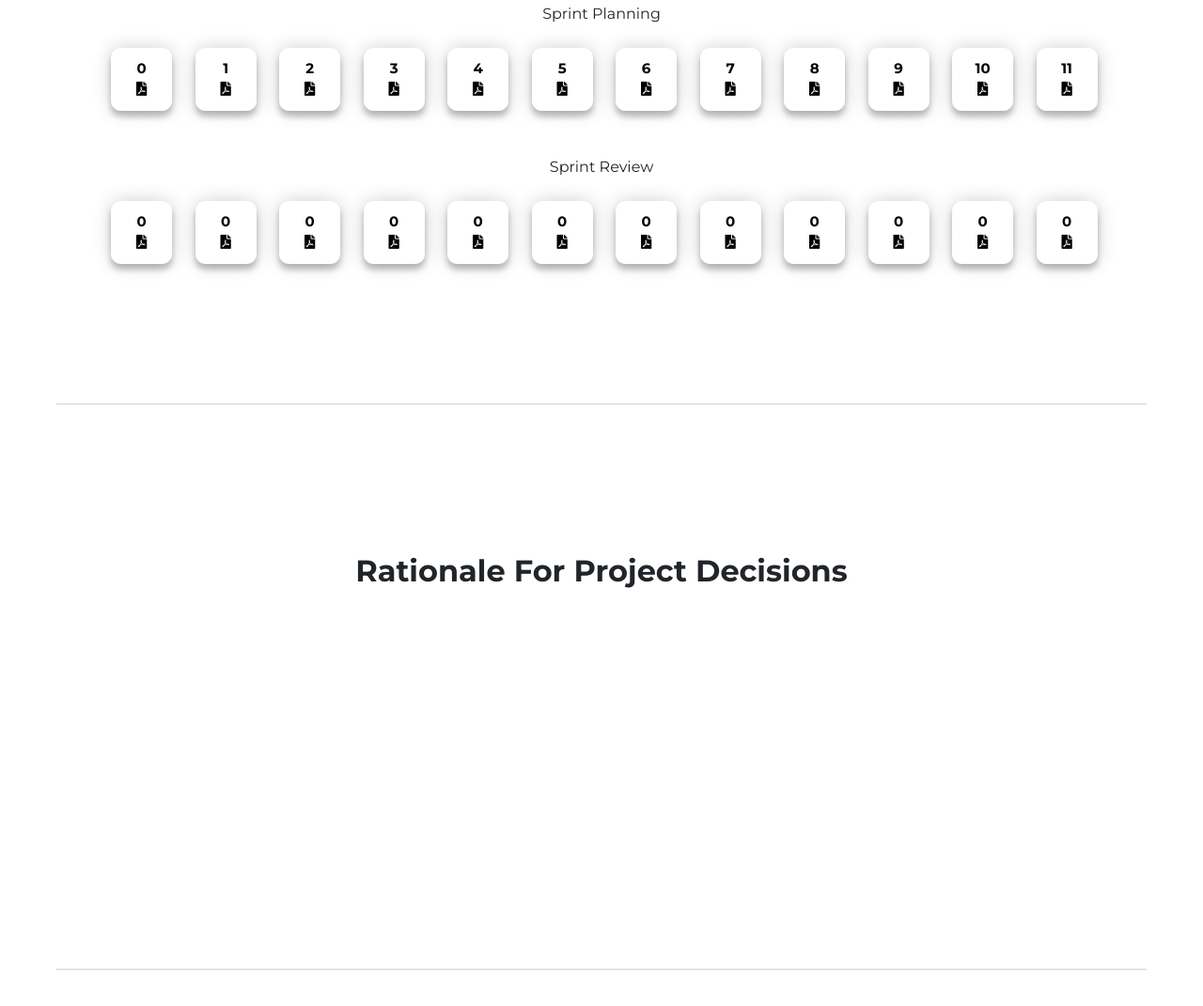
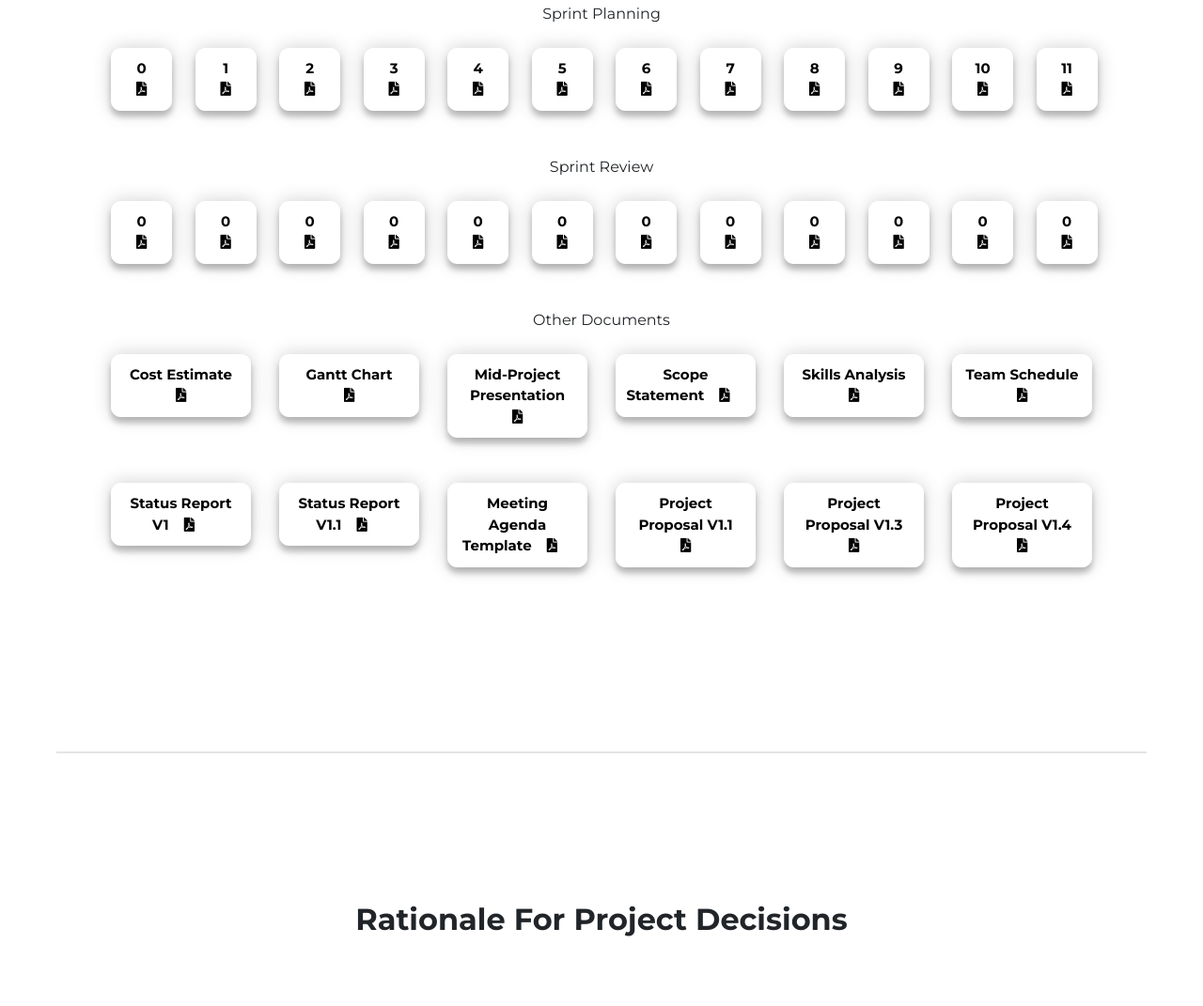
Before and after one commit to tristankells/r-d-portfolio, a plain HTML site: page index.html in a window 1280 px wide. Shown: the part 1246-2317 px from the top of the page at 94% size. Drawn offline with Linux system fonts and the light colour scheme.

Commit message:
Added planning documents

```diff
--- a/index.html
+++ b/index.html
@@ -142,6 +142,36 @@
               <div class="col-lg-1"><a href="./documents/Sprint_Docs/Sprint_Review/sprint_11_review.pdf"><button class="btn-doc-small">0<i
                       class="px-3 fas fa-file-pdf"></i></button></a></div>
             </div>
+
+            <div class="pb-4 pt-5">Other Documents</div>
+            <div class="row">
+              <div class="col-lg-2"><a href="./documents/Planning/cost-estimate-v1.xlsx"><button class="btn-doc-small">Cost Estimate<i
+                      class="px-3 fas fa-file-pdf"></i></button></a></div>
+              <div class="col-lg-2"><a href="./documents/Planning/gantt-chart-v1.pdf"><button class="btn-doc-small">Gantt Chart<i
+                      class="px-3 fas fa-file-pdf"></i></button></a></div>
+              <div class="col-lg-2"><a href="./documents/Planning/mid-project-review-presentation.pptx"><button class="btn-doc-small">Mid-Project Presentation<i
+                      class="px-3 fas fa-file-pdf"></i></button></a></div>
+              <div class="col-lg-2"><a href="./documents/Planning/scope-statement-v1.docx"><button class="btn-doc-small">Scope Statement<i
+                      class="px-3 fas fa-file-pdf"></i></button></a></div>
+              <div class="col-lg-2"><a href="./documents/Planning/skills-analysis-v1.xlsx"><button class="btn-doc-small">Skills Analysis<i
+                      class="px-3 fas fa-file-pdf"></i></button></a></div>
+              <div class="col-lg-2"><a href="./documents/Planning/team-schedule-v1.png"><button class="btn-doc-small">Team Schedule<i
+                      class="px-3 fas fa-file-pdf"></i></button></a></div>
+            </div>
+            <div class="row py-5">
+                <div class="col-lg-2"><a href="./documents/Planning/status_report_v1.pdf"><button class="btn-doc-small">Status Report V1<i
+                        class="px-3 fas fa-file-pdf"></i></button></a></div>
+                <div class="col-lg-2"><a href="./documents/Planning/status_report_v1.1.pdf"><button class="btn-doc-small">Status Report V1.1<i
+                        class="px-3 fas fa-file-pdf"></i></button></a></div>
+                <div class="col-lg-2"><a href="./documents/Planning/Doc_Templates/meeting_agenda_template.pdf"><button class="btn-doc-small">Meeting Agenda Template<i
+                        class="px-3 fas fa-file-pdf"></i></button></a></div>
+                <div class="col-lg-2"><a href="./documents/Planning/Project_Proposal/project_proposal_1.1.pdf"><button class="btn-doc-small">Project Proposal V1.1<i
+                        class="px-3 fas fa-file-pdf"></i></button></a></div>
+                <div class="col-lg-2"><a href="./documents/Planning/Project_Proposal/project_proposal_1.3.pdf"><button class="btn-doc-small">Project Proposal V1.3<i
+                        class="px-3 fas fa-file-pdf"></i></button></a></div>
+                <div class="col-lg-2"><a href="./documents/Planning/Project_Proposal/project_proposal_1.4.pdf"><button class="btn-doc-small">Project Proposal V1.4<i
+                        class="px-3 fas fa-file-pdf"></i></button></a></div>
+              </div>
           </div>
         </div>
       </div>
```
Also changed, not shown: documents/Planning/team-schedule-v1.png (added), 17 other files.
